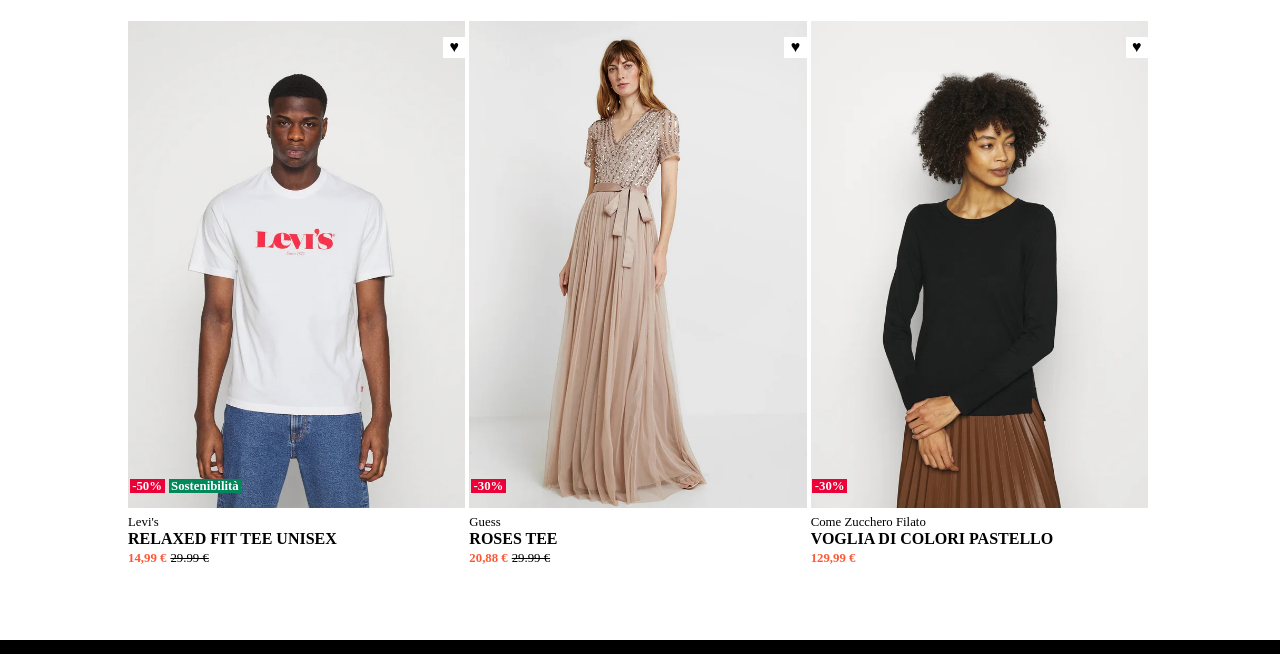
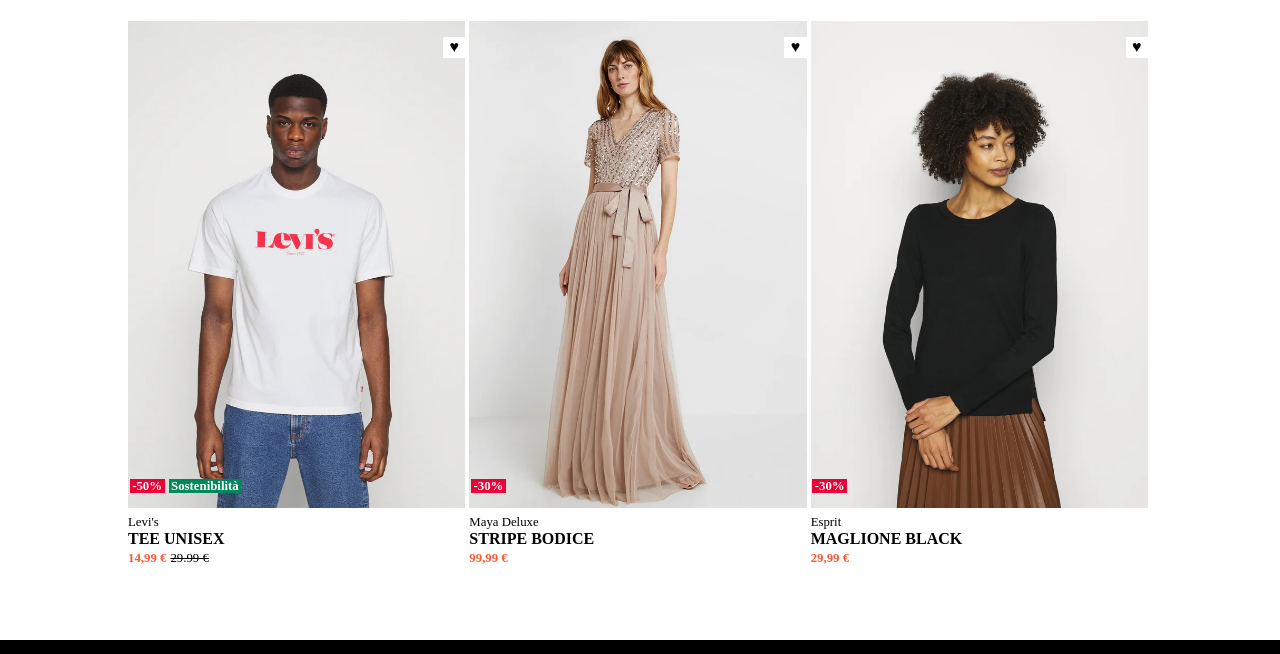
Before and after one commit to EliaBrambilla/html-css-boolando, a plain HTML site: page index.html in a window 1280 px wide. Shown: the part 607-1261 px from the top of the page. Drawn offline with Linux system fonts and the light colour scheme.

Commit message:
ORDINATO CODICE E SISTEMATO ELEMENTI  E PREZZI SECONDA FILA

```diff
--- a/assets/css/style.css
+++ b/assets/css/style.css
@@ -10,6 +10,7 @@ header{
     width: 100%;
     background-color: orange;
     padding: 10px 0px;
+    display: fixed;
 }
 
 .container{
--- a/index.html
+++ b/index.html
@@ -103,7 +103,7 @@
             <div class="description-container">
                 <span class="brand">Levi's</span>
                 <br>
-                <span class="product-description">RELAXED FIT TEE UNISEX</span>
+                <span class="product-description">TEE UNISEX</span>
                 <br>
                 <span class="price">14,99 €</span>
                 <span class="full-price">29.99 €</span>
@@ -119,12 +119,11 @@
                 <span class="discount bg-settings">-30%</span>
             </div>
             <div class="description-container">
-                <span class="brand">Guess</span>
+                <span class="brand">Maya Deluxe</span>
                 <br>
-                <span class="product-description">ROSES TEE</span>
+                <span class="product-description">STRIPE BODICE</span>
                 <br>
-                <span class="price">20,88 €</span>
-                <span class="full-price">29.99 €</span>
+                <span class="price">99,99 €</span>
             </div>
         </div>
 
@@ -137,11 +136,11 @@
                 <span class="discount bg-settings">-30%</span>
             </div>
             <div class="description-container">
-                <span class="brand">Come Zucchero Filato</span>
+                <span class="brand">Esprit</span>
                 <br>
-                <span class="product-description">VOGLIA DI COLORI PASTELLO</span>
+                <span class="product-description">MAGLIONE BLACK</span>
                 <br>
-                <span class="price">129,99 €</span>
+                <span class="price">29,99 €</span>
             </div>
         </div>
     </div>
@@ -171,11 +170,7 @@
             </li>
         </ul>
     </nav>
-</section>
-
+    </section>
 </footer>
-
-
-
 </body>
 </html>
```
